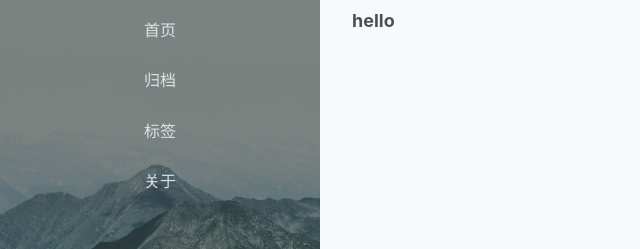
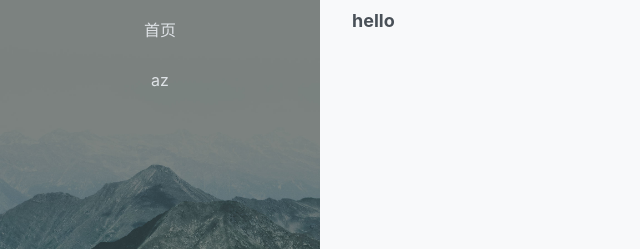
Before and after one commit to AXIOM999/axiom999.github.io, a plain HTML site: page archives/index.html in a window 1280 px wide. Shown: the part 226-475 px from the top of the page, 0-640 px from the left. Drawn offline with nearby package versions, Linux system fonts and the light colour scheme.

Commit message:
update from gridea: 2020-10-06 11:23:46

```diff
--- a/archives/index.html
+++ b/archives/index.html
@@ -8,7 +8,7 @@
 <meta name="viewport" content="width=device-width, initial-scale=1, maximum-scale=1, user-scalable=no">
 
 <link rel="stylesheet" href="https://use.fontawesome.com/releases/v5.7.2/css/all.css" integrity="sha384-fnmOCqbTlWIlj8LyTjo7mOUStjsKC4pOpQbqyi7RrhN7udi9RwhKkMHpvLbHG9Sr" crossorigin="anonymous">
-<link rel="shortcut icon" href="https://axiom999.github.io/favicon.ico?v=1601954497986">
+<link rel="shortcut icon" href="https://axiom999.github.io/favicon.ico?v=1601954620601">
 <link rel="stylesheet" href="https://axiom999.github.io/styles/main.css">
 
 
@@ -27,7 +27,7 @@
   <div class="top-container" data-aos="fade-right">
     <div class="top-header-container">
       <a class="site-title-container" href="https://axiom999.github.io">
-        <img src="https://axiom999.github.io/images/avatar.png?v=1601954497986" class="site-logo">
+        <img src="https://axiom999.github.io/images/avatar.png?v=1601954620601" class="site-logo">
         <h1 class="site-title">AXIOM极帝</h1>
       </a>
       <div class="menu-btn" @click="menuVisible = !menuVisible">
@@ -43,20 +43,8 @@
 
 
 
-          <a href="/archives" class="site-nav">
-            归档
-          </a>
-
-
-
-          <a href="/tags" class="site-nav">
-            标签
-          </a>
-
-
-
-          <a href="/post/about" class="site-nav">
-            关于
+          <a href="https://axiom999.github.io" class="site-nav">
+            az
           </a>
 
 
--- a/atom.xml
+++ b/atom.xml
@@ -2,7 +2,7 @@
 <feed xmlns="http://www.w3.org/2005/Atom">
     <id>https://axiom999.github.io</id>
     <title>AXIOM极帝</title>
-    <updated>2020-10-06T03:23:00.930Z</updated>
+    <updated>2020-10-06T03:23:45.588Z</updated>
     <generator>https://github.com/jpmonette/feed</generator>
     <link rel="alternate" href="https://axiom999.github.io"/>
     <link rel="self" href="https://axiom999.github.io/atom.xml"/>
```
Also changed, not shown: index.html (+4 -16 lines), post/11111/index.html (+4 -16 lines), post/hello/index.html (+4 -16 lines), tags/index.html (+4 -16 lines).
